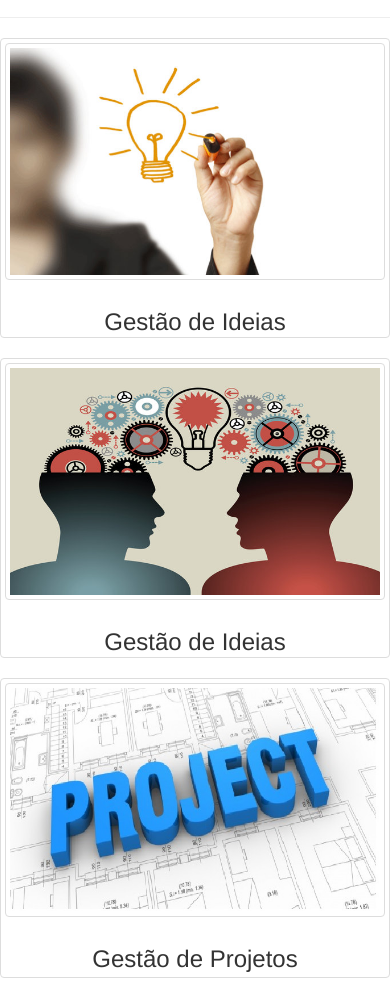
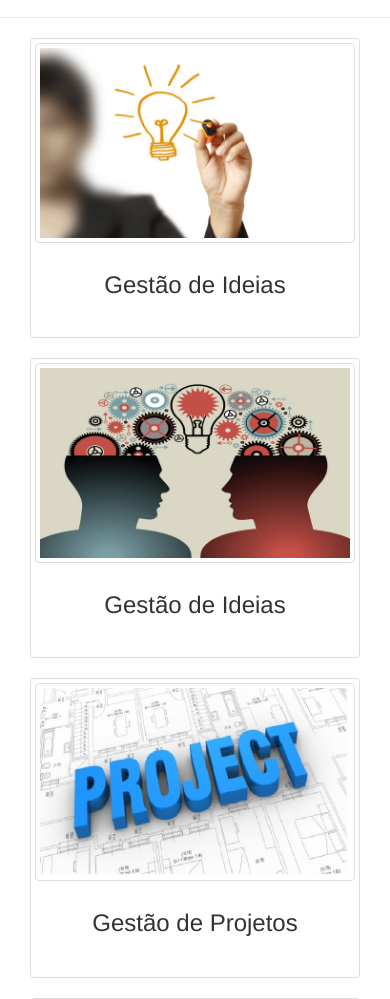
Before and after one commit to siualpinto/SGIDI, a Django app: page /sgidi/ in a window 390 px wide; the page is wider, and only the part inside the window is pictured. Shown: the part 175-1174 px from the top of that part. Run offline with Django 3.2, Linux system fonts and the light colour scheme; the visitor is signed in with stand-in values (Sample User, id 1); some libraries are stand-ins or nearby versions.

Commit message:
Página Inicial- Miniaturas & Perfil e mensagens v1.1

```diff
--- a/templates/index.html
+++ b/templates/index.html
@@ -54,30 +54,46 @@
 {% endblock %}
 
 {% block content %}
-    <div class="row">
+    <div class="container">
         <div class="col-sm-6 col-md-4">
-            <a href="#" class="thumbnail">
+            <div class="thumbnail">
+                <a href="#" >
                     <img src="{% static "img/ideia.jpg" %}" class="img-thumbnail" alt="Gestão de Ideias" height="400px">
                     <div class="caption">
                         <h3>Gestão de Ideias</h3>
                     </div>
                 </a>
             </div>
+        </div>
         <div class="col-sm-6 col-md-4">
-            <a href="#" class="thumbnail">
-                <img src="{% static "img/conhecimento.jpg" %}" class="img-thumbnail" alt="Gestão de Conhecimento" height="400px">
+            <div class="thumbnail">
+                <a href="#" >
+                    <img src="{% static "img/conhecimento.jpg" %}" class="img-thumbnail" alt="Gestão de Conhecimento" >
                     <div class="caption">
                         <h3>Gestão de Ideias</h3>
                     </div>
                 </a>
             </div>
+        </div>
         <div class="col-sm-6 col-md-4">
-            <a href="#" class="thumbnail">
-                <img src="{% static "img/projeto.jpg" %}" class="img-thumbnail" alt="Gestão de Projetos" height="400px">
+            <div class="thumbnail">
+                <a href="#" >
+                    <img src="{% static "img/projeto.jpg" %}" class="img-thumbnail" alt="Gestão de Projetos" >
                     <div class="caption">
                         <h3>Gestão de Projetos</h3>
                     </div>
                 </a>
             </div>
         </div>
+     <div class="col-sm-6 col-md-4">
+            <div class="thumbnail">
+                <a href="#" >
+                    <img src="{% static "img/objetivos.jpg" %}" class="img-thumbnail" alt="Objetivos" >
+                    <div class="caption">
+                        <h3>Objetivos</h3>
+                    </div>
+                </a>
+            </div>
+        </div>
+    </div>
 {% endblock %}
```
Lines whose indentation alone changed are shown as unchanged.
